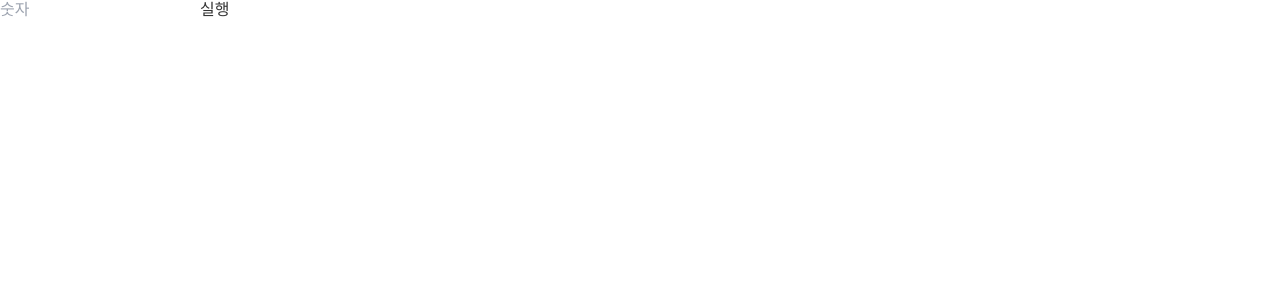
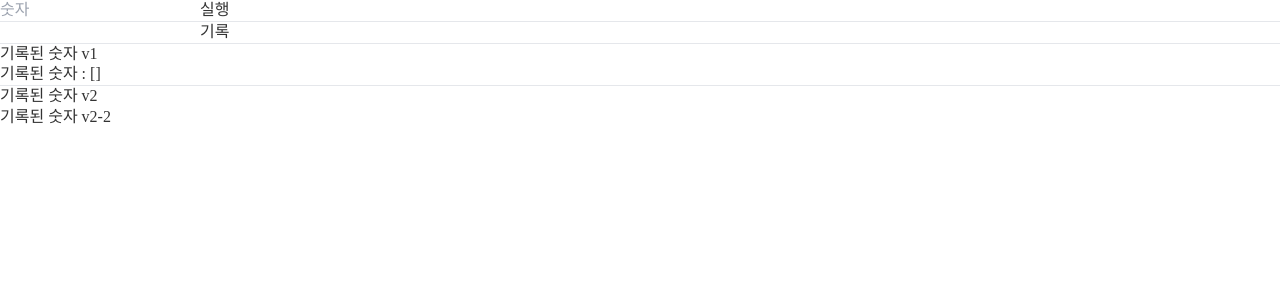
Before and after one commit to SeojoonH/2023-05-react-test, a React (Create React App) app: page / in a window 1280 px wide. Shown: the top 300 px of the page. Built offline with nearby package versions, Linux system fonts and the light colour scheme; a web font is replaced by a local one.

Commit message:
ref 적용 연습 01

```diff
--- a/src/App.js
+++ b/src/App.js
@@ -3,6 +3,7 @@ import NoRecord from "./NoRecord";
 
 function App() {
   const formInputNoRef = useRef(null);
+  // ref는 리랜더링이 되지 않음
   const [no, setNo] = useState("");
 
   const notice = () => {
@@ -33,6 +34,8 @@ function App() {
         />
         <button>실행</button>
       </form>
+      <hr />
+      <NoRecord />
     </>
   );
 }
--- a/src/NoRecord.js
+++ b/src/NoRecord.js
@@ -1,7 +1,8 @@
-import React, { useState } from "react";
+import React, { useState, useRef } from "react";
 
 export default function NoRecord() {
   const [recordedNos, setRecordedNos] = useState([]);
+  const noInputRef = useRef(null);
 
   const saveNo = (form) => {
     form.no.value = form.no.value.trim();
@@ -9,12 +10,11 @@ export default function NoRecord() {
     if (form.no.value.length === 0) {
       // NaN가 나오는 것을 방지하기 위한 조건문
       alert("숫자를 입력하세요.");
-      form.no.focus();
       return;
     }
     setRecordedNos([...recordedNos, form.no.value]);
     form.no.value = "";
-    form.no.focus = "";
+    noInputRef.current.focus();
   };
 
   const li = recordedNos.map((el, index) => <li key={index}>{el}</li>);
@@ -27,7 +27,7 @@ export default function NoRecord() {
           saveNo(e.target);
         }}
       >
-        <input type="number" name="no" />
+        <input type="number" name="no" ref={noInputRef} />
         <button type="submit">기록</button>
       </form>
       <hr />
```
